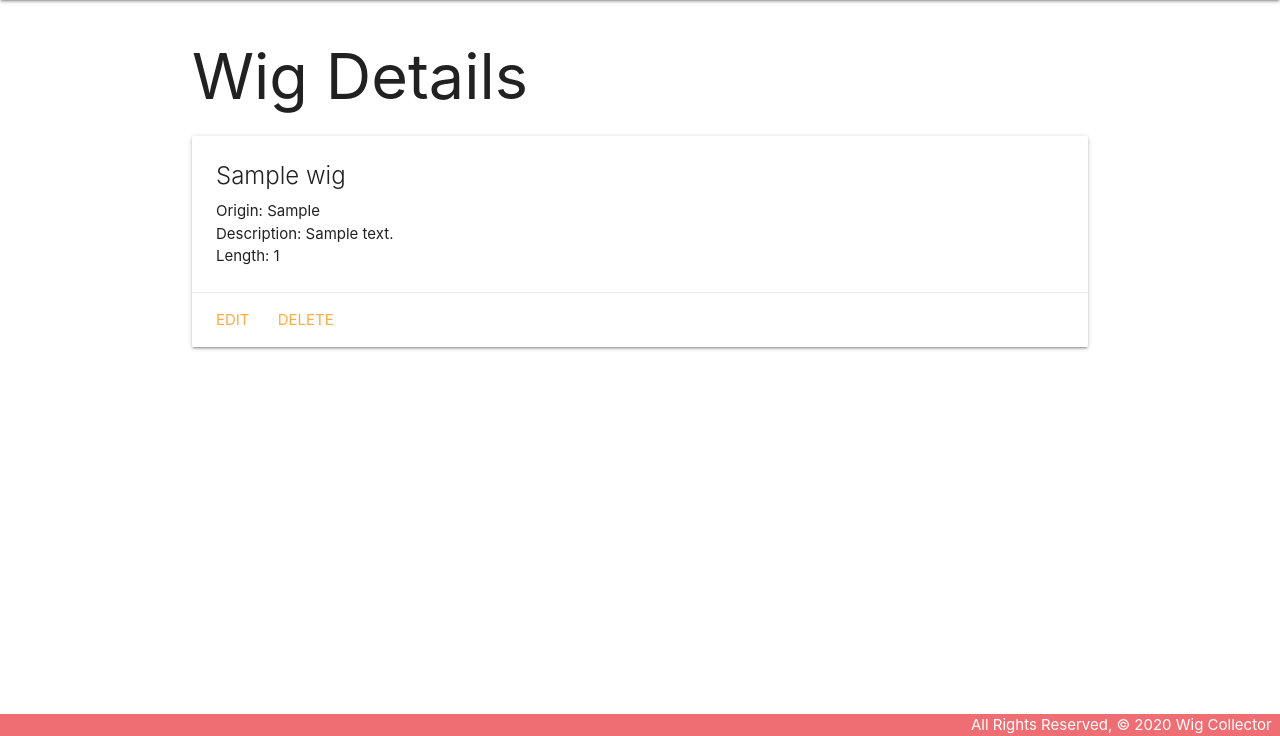
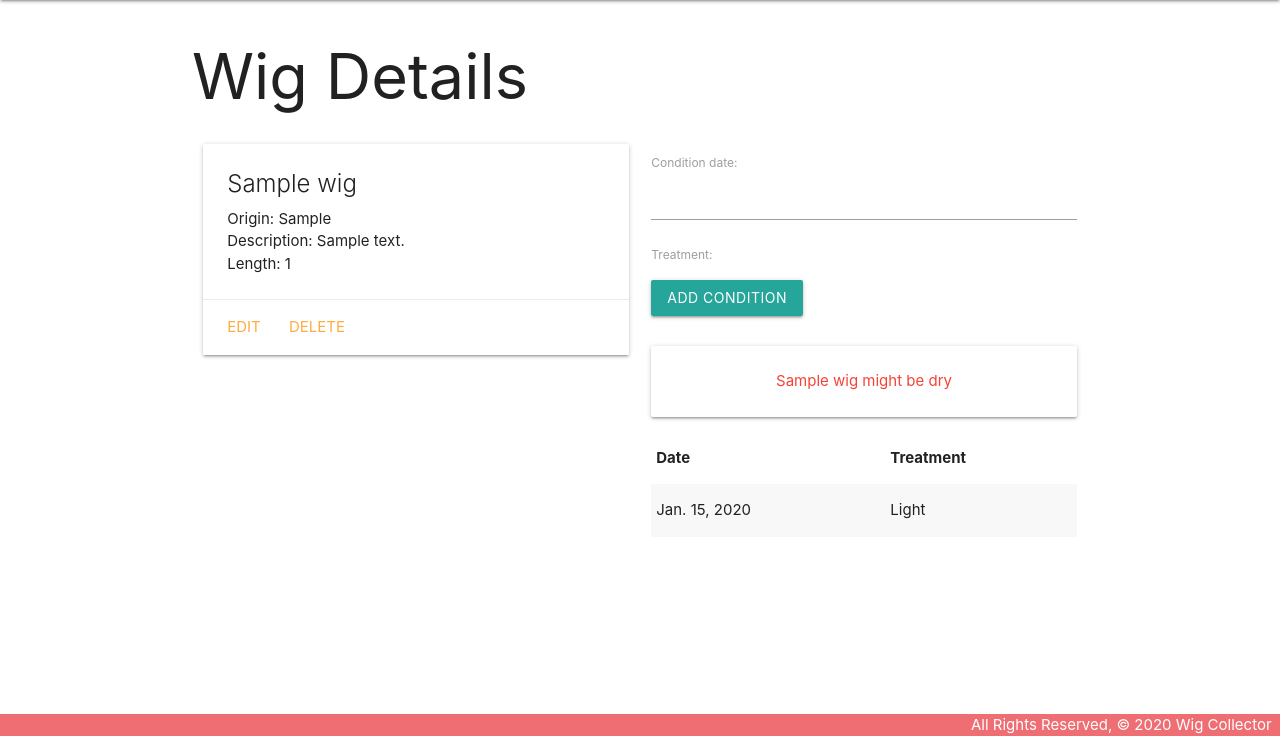
Before and after one commit to naomiskevo/WigCollector, a Django app: page /wigs/1/ in a window 1280 px wide. Shown: the part 64-800 px from the top of the page. Run offline with Django 3.2, Linux system fonts and the light colour scheme; tables that the repository leaves empty hold one stand-in row (values such as "Sample post").

Commit message:
adds condition model

```diff
--- a/main_app/admin.py
+++ b/main_app/admin.py
@@ -1,5 +1,6 @@
 from django.contrib import admin
-from .models import Wig
+from .models import Wig, Condition
 
 # Register your models here.
 admin.site.register(Wig)
+admin.site.register(Condition)
--- a/main_app/forms.py
+++ b/main_app/forms.py
@@ -0,0 +1,7 @@
+from django.forms import ModelForm
+from .models import Condition
+
+class ConditionForm(ModelForm):
+  class Meta:
+    model = Condition
+    fields = ['date', 'treatment']
--- a/main_app/models.py
+++ b/main_app/models.py
@@ -1,7 +1,14 @@
 from django.db import models
 from django.urls import reverse
+from datetime import date
 
-# Create your models here.
+TREATMENTS = (
+    ('L', 'Light'),
+    ('M', 'Medium'),
+    ('D', 'Deep'),
+
+)
+
 
 class Wig(models.Model):
     name = models.CharField(max_length=100)
@@ -14,3 +21,23 @@
 
     def get_absolute_url(self):
         return reverse('detail', kwargs={'wig_id': self.id})
+
+    def conditioned_for_today(self):
+        return self.condition_set.filter(date=date.today()).count() >= len(TREATMENTS)
+
+class Condition(models.Model):
+  date = models.DateField('condition date')
+  treatment = models.CharField(
+    max_length=1,
+    choices=TREATMENTS,
+    default=TREATMENTS[0][0]
+  )
+  wig = models.ForeignKey(Wig, on_delete=models.CASCADE)
+
+  def __str__(self):
+    # Nice method for obtaining the friendly value of a Field.choice
+    return f"{self.get_treatment_display()} on {self.date}"
+
+  # change the default sort
+  class Meta:
+    ordering = ['-date']
--- a/main_app/templates/wigs/detail.html
+++ b/main_app/templates/wigs/detail.html
@@ -3,17 +3,61 @@
 
 <h1>Wig Details</h1>
 
+<div class="row">
+  <div class="col s6">
     <div class="card">
       <div class="card-content">
         <span class="card-title">{{ wig.name }}</span>
         <p>Origin: {{ wig.origin }}</p>
         <p>Description: {{ wig.description }}</p>
         <p>Length: {{ wig.length }}</p>
+
       </div>
       <div class="card-action">
         <a href="{% url 'wigs_update' wig.id %}">Edit</a>
         <a href="{% url 'wigs_delete' wig.id %}">Delete</a>
       </div>
     </div>
+    <!-- Insert photo markup below this comment -->
+    <!-- {% for photo in wig.photo_set.all %}
+      <img class="responsive-img card-panel" src="{{photo.url}}">
+    {% empty %}
+      <div class="card-panel teal-text center-align">No Photos Uploaded</div>
+    {% endfor %}
+
+    <form action="{% url 'add_photo' wig.id %}" enctype="multipart/form-data" method="POST" class="card-panel">
+      {% csrf_token %}
+      <input type="file" name="photo-file">
+      <br><br>
+      <input type="submit" class="btn" value="Upload Photo">
+  </form> -->
+  </div>
+  <div class="col s6">
+    <form action="{% url 'add_condition' wig.id %}" method="post">
+      {% csrf_token %}
+      {{ condition_form.as_p }}
+      <input type="submit" class="btn" value="Add Condition">
+    </form>
+    <br>
+    {% if wig.conditioned_for_today %}
+      <div class="card-panel teal-text center-align">{{wig.name}} has had all the treatments for today</div>
+    {% else %}
+      <div class="card-panel red-text center-align">{{wig.name}} might be dry</div>
+    {% endif %}
+    <table class="striped">
+      <thead>
+        <tr><th>Date</th><th>Treatment</th></tr>
+      </thead>
+      <tbody>
+        {% for condition in wig.condition_set.all %}
+          <tr>
+            <td>{{condition.date}}</td>
+            <td>{{condition.get_treatment_display}}</td>
+          </tr>
+        {% endfor %}
+      </tbody>
+    </table>
+  </div>
+</div>
 
 {% endblock %}
--- a/main_app/urls.py
+++ b/main_app/urls.py
@@ -10,4 +10,5 @@
     path('wigs/create/', views.WigCreate.as_view(), name='wigs_create'),
     path('wigs/<int:pk>/update/', views.WigUpdate.as_view(), name='wigs_update'),
     path('wigs/<int:pk>/delete/', views.WigDelete.as_view(), name='wigs_delete'),
+    path('wigs/<int:wig_id>/add_condition/', views.add_condition, name='add_condition'),
 ]
--- a/main_app/views.py
+++ b/main_app/views.py
@@ -1,6 +1,7 @@
 from django.shortcuts import render, redirect
 from django.views.generic.edit import CreateView, UpdateView, DeleteView
 from .models import Wig
+from .forms import ConditionForm
 
 class WigCreate(CreateView):
   model = Wig
@@ -32,4 +33,19 @@
 
 def wigs_detail(request, wig_id):
     wig = Wig.objects.get(id=wig_id)
-    return render(request, 'wigs/detail.html', { 'wig': wig })
+    condition_form = ConditionForm()
+    return render(request, 'wigs/detail.html', {
+        'wig': wig, 'condition_form': condition_form,
+    })
+
+def add_condition(request, wig_id):
+	# create the ModelForm using the data in request.POST
+    form = ConditionForm(request.POST)
+  # validate the form
+    if form.is_valid():
+    # don't save the form to the db until it
+    # has the cat_id assigned
+        new_condition = form.save(commit=False)
+        new_condition.wig_id = wig_id
+        new_condition.save()
+    return redirect('detail', wig_id=wig_id)
```
Also changed, not shown: main_app/migrations/0002_condition.py (added). Lines whose indentation alone changed are shown as unchanged.
